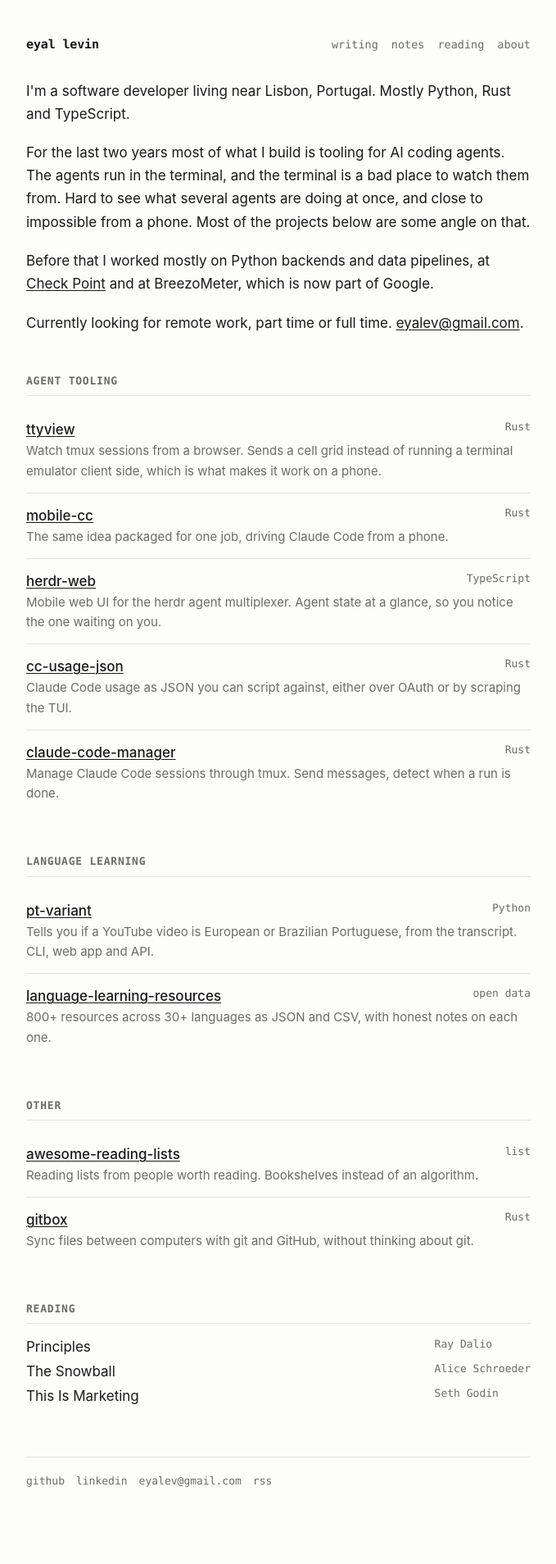
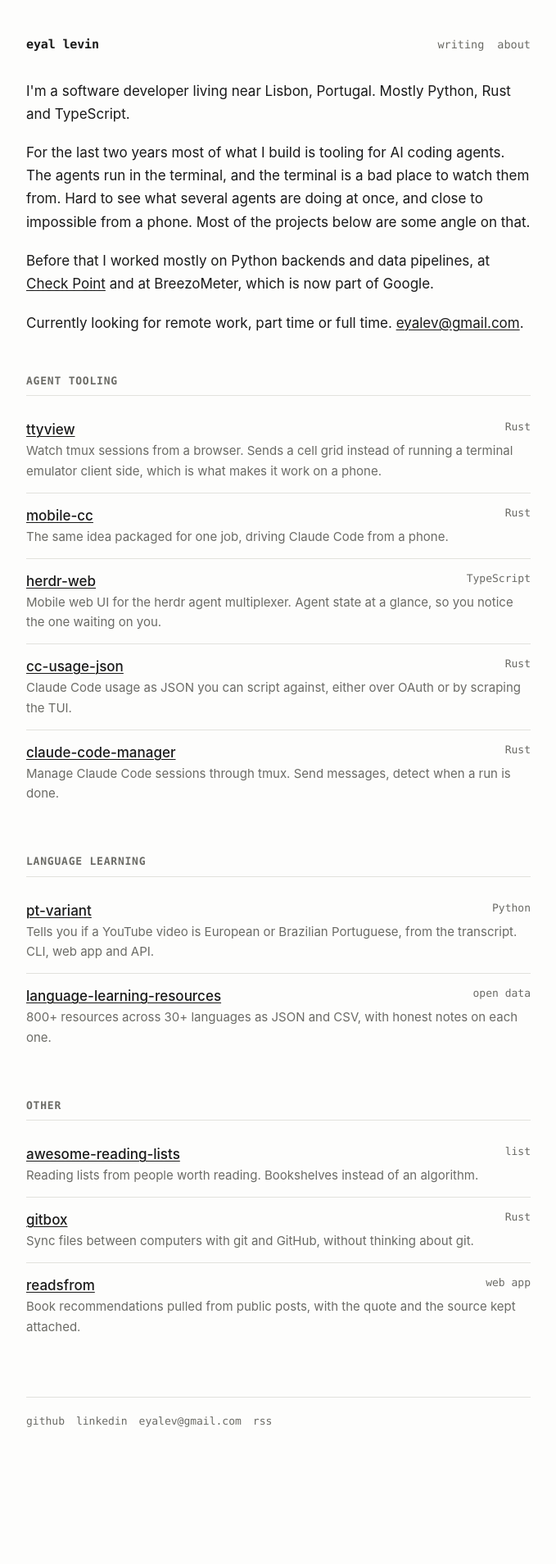
Before and after one commit to eyalev/eyalev.github.io, a Jekyll site: the page built from index.html, in a window 1280 px wide. Shown: the whole page at 82% size, without its empty margins (300-979 px from the left). Built offline with Jekyll 4.4.1, drawn with Linux system fonts in a browser that asks for light colours; after the commit the page ends 1835 px from its top, so only the background shows below that.

Commit message:
Drop reading and notes; move to eyal.kapps.dev
Co-Authored-By: Claude Opus 5 (1M context) <noreply@anthropic.com>
Claude-Session: https://claude.ai/code/session_017J4jtseMa8gZiW7Gi84rcF

```diff
--- /dev/null
+++ b/CNAME
@@ -0,0 +1 @@
+eyal.kapps.dev
--- a/_config.yml
+++ b/_config.yml
@@ -1,15 +1,10 @@
 title: Eyal Levin
 description: Software developer near Lisbon. Tooling for AI coding agents.
-url: https://eyalev.github.io
+url: https://eyal.kapps.dev
 author: Eyal Levin
 email: eyalev@gmail.com
 
 permalink: /writing/:title/
-
-collections:
-  notes:
-    output: true
-    permalink: /notes/:title/
 
 plugins:
   - jekyll-feed
--- a/_data/projects.yml
+++ b/_data/projects.yml
@@ -42,3 +42,7 @@
       url: https://github.com/eyalev/gitbox
       meta: Rust
       desc: Sync files between computers with git and GitHub, without thinking about git.
+    - name: readsfrom
+      url: https://readsfrom.kapps.dev
+      meta: web app
+      desc: Book recommendations pulled from public posts, with the quote and the source kept attached.
--- a/_data/reading.yml
+++ /dev/null
@@ -1,6 +0,0 @@
-- title: Principles
-  author: Ray Dalio
-- title: The Snowball
-  author: Alice Schroeder
-- title: This Is Marketing
-  author: Seth Godin
--- a/_layouts/default.html
+++ b/_layouts/default.html
@@ -18,8 +18,6 @@
   <a class="name" href="/">eyal levin</a>
   <nav>
     <a href="/writing/"{% if page.section == "writing" %} aria-current="page"{% endif %}>writing</a>
-    <a href="/notes/"{% if page.section == "notes" %} aria-current="page"{% endif %}>notes</a>
-    <a href="/reading/"{% if page.section == "reading" %} aria-current="page"{% endif %}>reading</a>
     <a href="/about/"{% if page.section == "about" %} aria-current="page"{% endif %}>about</a>
   </nav>
 </header>
--- a/index.html
+++ b/index.html
@@ -41,23 +41,3 @@ layout: default
   {% endfor %}
 </div>
 {% endif %}
-
-{% if site.notes.size > 0 %}
-<h2><a href="/notes/">notes</a></h2>
-<div class="rows">
-  {% for n in site.notes limit: 6 %}
-  <div class="t"><a href="{{ n.url }}">{{ n.title }}</a></div>
-  <time>{{ n.date | date: "%Y-%m-%d" }}</time>
-  {% endfor %}
-</div>
-{% endif %}
-
-{% if site.data.reading.size > 0 %}
-<h2><a href="/reading/">reading</a></h2>
-<div class="rows">
-  {% for b in site.data.reading limit: 6 %}
-  <div class="t">{% if b.url %}<a href="{{ b.url }}">{{ b.title }}</a>{% else %}{{ b.title }}{% endif %}</div>
-  <div class="meta">{{ b.author }}</div>
-  {% endfor %}
-</div>
-{% endif %}
--- a/reading.html
+++ /dev/null
@@ -1,29 +0,0 @@
----
-layout: default
-title: Reading
-section: reading
-permalink: /reading/
----
-<h1>reading</h1>
-
-<p>Books I've read and would hand to someone else. This list is short because I only
-started keeping it recently, not because I only read three books.</p>
-
-<div class="rows">
-  {% for b in site.data.reading %}
-  <div class="t">{% if b.url %}<a href="{{ b.url }}">{{ b.title }}</a>{% else %}{{ b.title }}{% endif %}</div>
-  <div class="meta">{{ b.author }}</div>
-  {% endfor %}
-</div>
-
-<h2>elsewhere</h2>
-<div class="stack">
-  <div>
-    <div class="rows"><div class="t"><a href="https://github.com/eyalev/awesome-reading-lists">awesome-reading-lists</a></div><div class="meta">list</div></div>
-    <div class="d">Other people's reading lists, collected. Better signal than any recommendation engine I've used.</div>
-  </div>
-  <div>
-    <div class="rows"><div class="t"><a href="https://readsfrom.kapps.dev">readsfrom</a></div><div class="meta">web app</div></div>
-    <div class="d">Book recommendations pulled from public posts, with the quote and the source kept attached.</div>
-  </div>
-</div>
```
Also changed, not shown: notes.html (deleted, +0 -18 lines), README.md.
